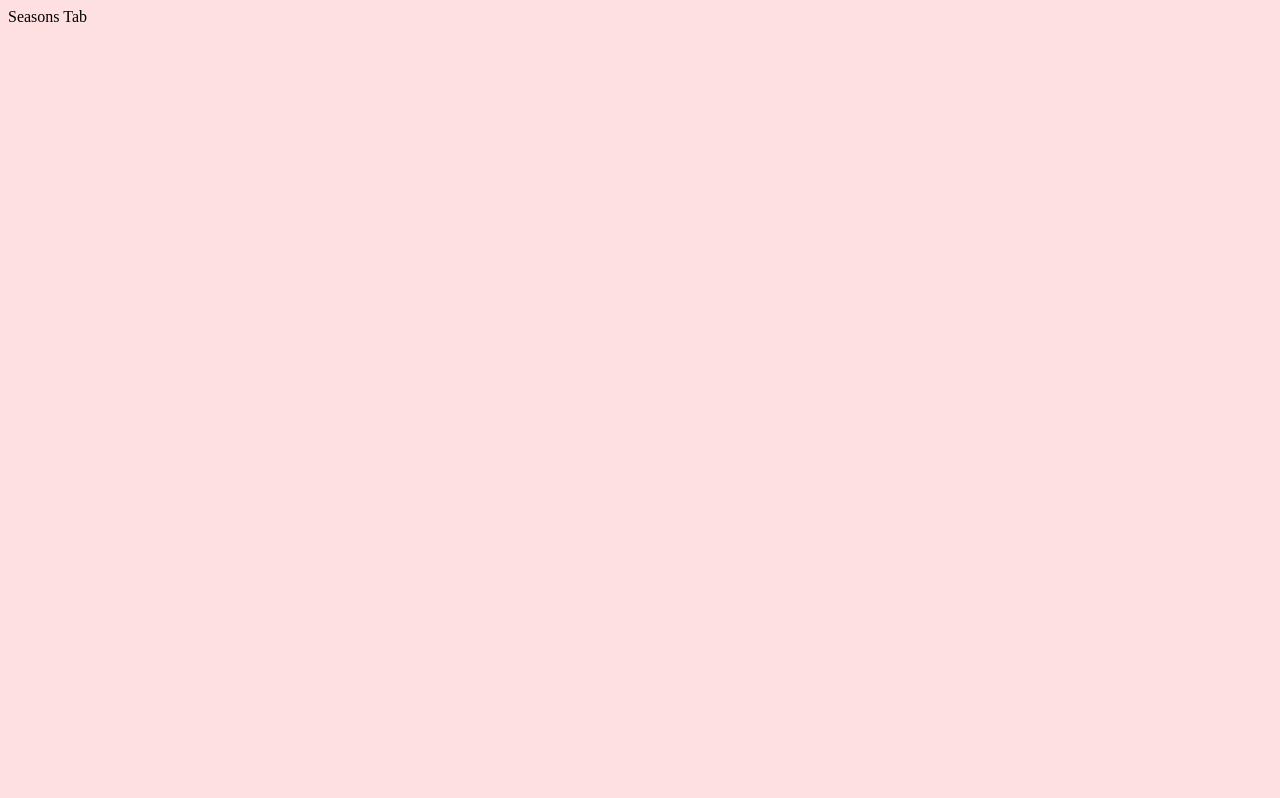
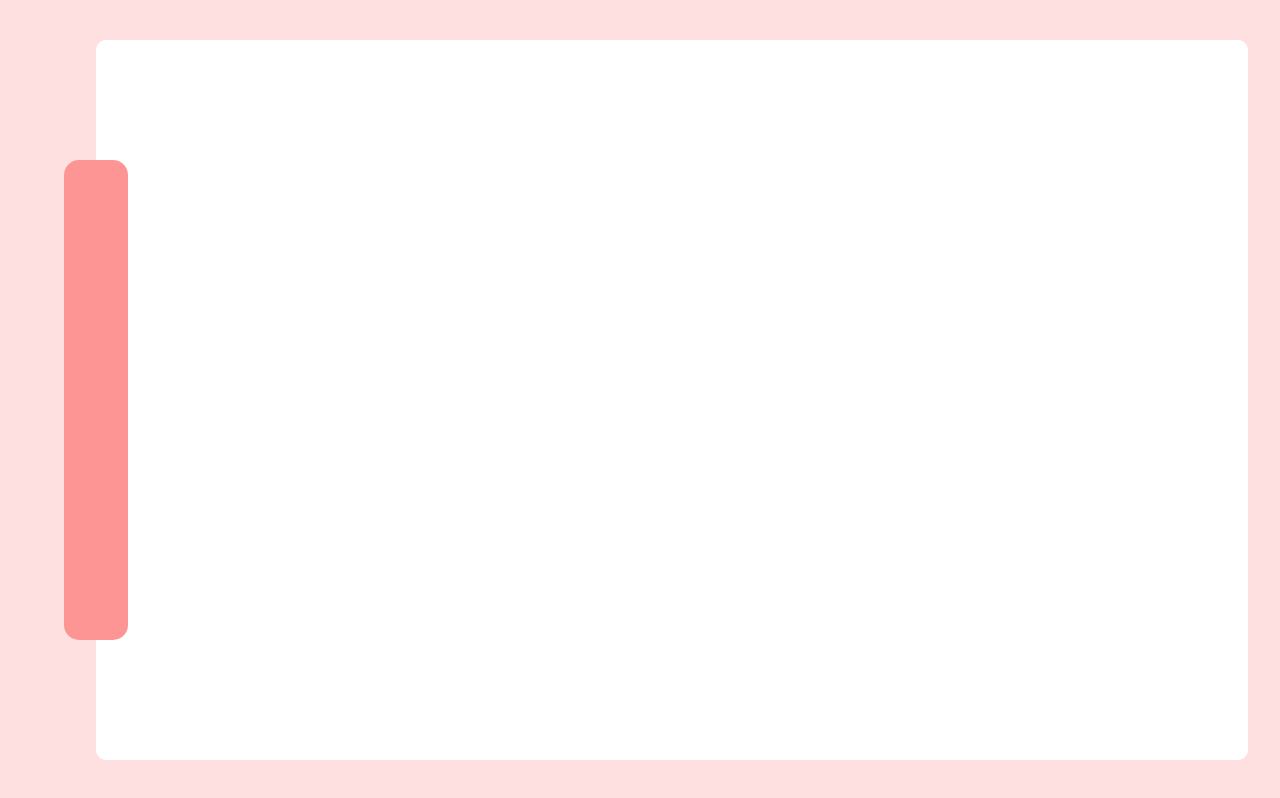
Before and after one commit to asitha-navaratne/f1-dashboard, a React (Vite) app: page / in a window 1280 px wide. Built offline with nearby package versions, Linux system fonts and the light colour scheme.

Commit message:
Layout design completed

```diff
--- a/src/components/MainNavigation.tsx
+++ b/src/components/MainNavigation.tsx
@@ -0,0 +1,5 @@
+const MainNavigation = () => {
+  return <nav></nav>;
+};
+
+export default MainNavigation;
--- a/src/index.css
+++ b/src/index.css
@@ -1,3 +1,14 @@
 body {
+  margin: 0;
+  box-sizing: border-box;
   background-color: #ffe0e0;
 }
+
+nav {
+  height: 60vh;
+  width: 5vw;
+  background-color: #fe9595;
+  border-radius: 15px;
+  position: relative;
+  left: 2.5vw;
+}
--- /dev/null
+++ b/src/layout/Layout.module.css
@@ -0,0 +1,13 @@
+main {
+  background-color: #fff;
+  width: 90vw;
+  height: 90vh;
+  border-radius: 10px;
+}
+
+.layout {
+  height: 100vh;
+  display: flex;
+  justify-content: center;
+  align-items: center;
+}
--- a/src/layout/Layout.tsx
+++ b/src/layout/Layout.tsx
@@ -1,10 +1,17 @@
 import { Outlet } from "react-router-dom";
+
+import styles from "./Layout.module.css";
+
+import MainNavigation from "../components/MainNavigation";
 
 const Layout = () => {
   return (
-    <>
-      <Outlet />
-    </>
+    <div className={styles["layout"]}>
+      <MainNavigation />
+      <main>
+        <Outlet />
+      </main>
+    </div>
   );
 };
 
--- a/src/pages/Seasons.tsx
+++ b/src/pages/Seasons.tsx
@@ -1,5 +1,5 @@
 const Seasons = () => {
-  return <div>Seasons Tab</div>;
+  return <div></div>;
 };
 
 export default Seasons;
```
Also changed, not shown: src/components/MainNavigation.module.css (added).
